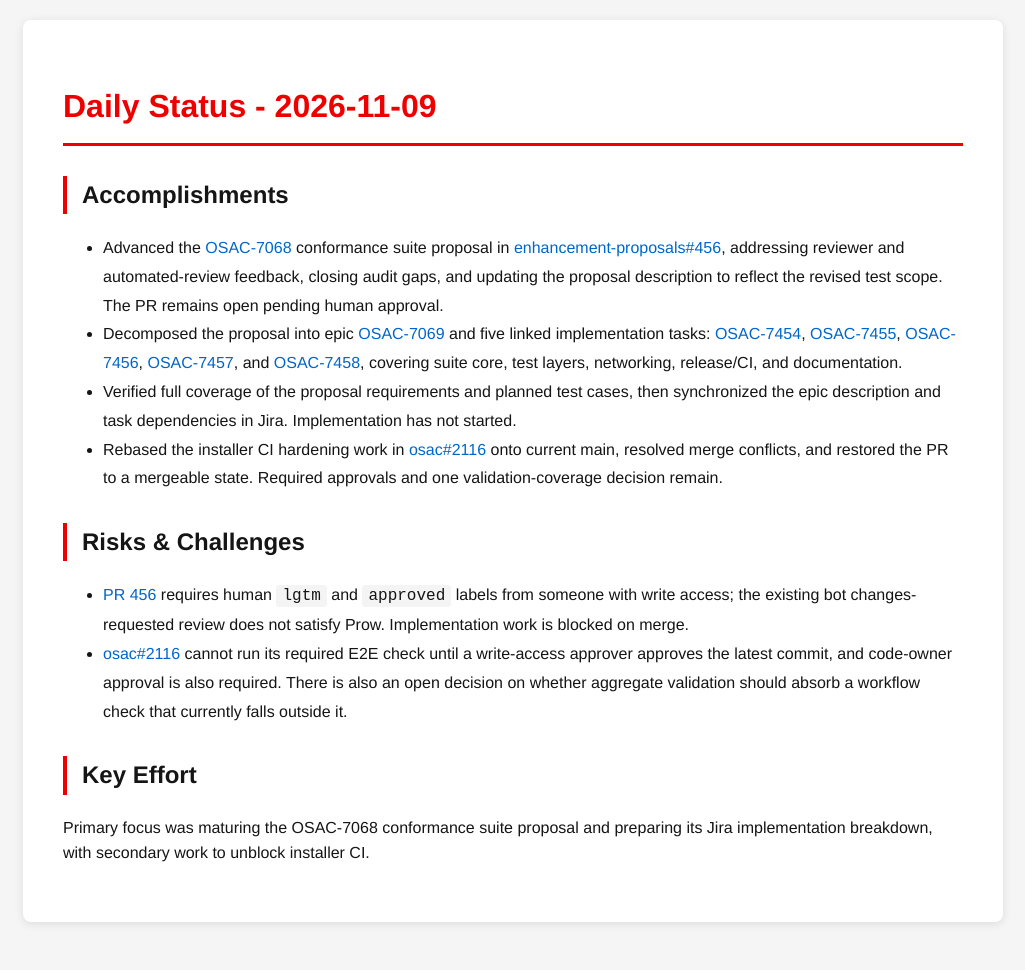
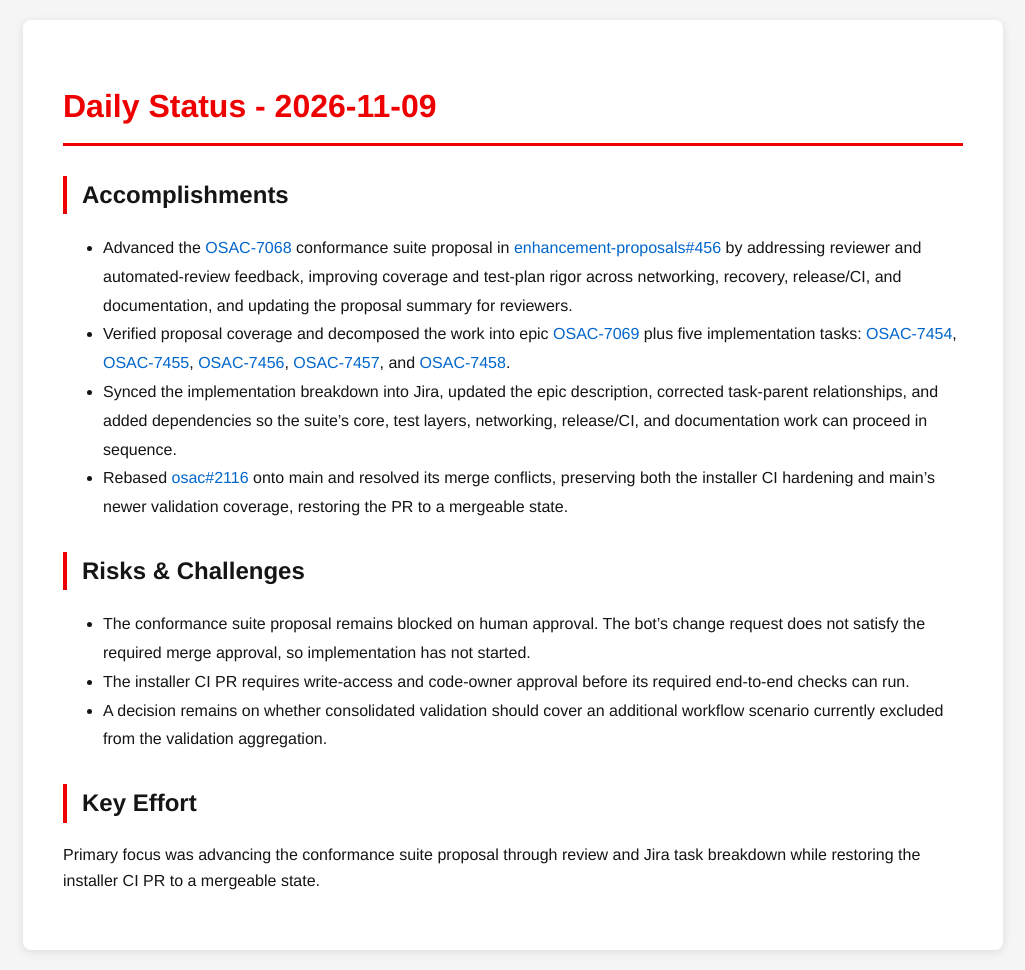
Before and after one commit to tzvatot/daily-status, a Jekyll site: the page built from 2026-11-09.md, in a window 1280 px wide. Shown: the whole page, without its empty margins (127-1152 px from the left). Built offline with Jekyll 4.4.1, drawn with Linux system fonts in a browser that asks for light colours; before the commit the page ends 942 px from its top, so only the background shows below that.

Commit message:
Daily status update - 2026-11-09

```diff
--- a/2026-11-09.md
+++ b/2026-11-09.md
@@ -7,14 +7,15 @@ date: 2026-11-09
 # Daily Status - 2026-11-09
 
 ## Accomplishments
-- Advanced the [OSAC-7068](https://redhat.atlassian.net/browse/OSAC-7068) conformance suite proposal in [enhancement-proposals#456](https://github.com/osac-project/enhancement-proposals/pull/456), addressing reviewer and automated-review feedback, closing audit gaps, and updating the proposal description to reflect the revised test scope. The PR remains open pending human approval.
-- Decomposed the proposal into epic [OSAC-7069](https://redhat.atlassian.net/browse/OSAC-7069) and five linked implementation tasks: [OSAC-7454](https://redhat.atlassian.net/browse/OSAC-7454), [OSAC-7455](https://redhat.atlassian.net/browse/OSAC-7455), [OSAC-7456](https://redhat.atlassian.net/browse/OSAC-7456), [OSAC-7457](https://redhat.atlassian.net/browse/OSAC-7457), and [OSAC-7458](https://redhat.atlassian.net/browse/OSAC-7458), covering suite core, test layers, networking, release/CI, and documentation.
-- Verified full coverage of the proposal requirements and planned test cases, then synchronized the epic description and task dependencies in Jira. Implementation has not started.
-- Rebased the installer CI hardening work in [osac#2116](https://github.com/osac-project/osac/pull/2116) onto current main, resolved merge conflicts, and restored the PR to a mergeable state. Required approvals and one validation-coverage decision remain.
+- Advanced the [OSAC-7068](https://redhat.atlassian.net/browse/OSAC-7068) conformance suite proposal in [enhancement-proposals#456](https://github.com/osac-project/enhancement-proposals/pull/456) by addressing reviewer and automated-review feedback, improving coverage and test-plan rigor across networking, recovery, release/CI, and documentation, and updating the proposal summary for reviewers.
+- Verified proposal coverage and decomposed the work into epic [OSAC-7069](https://redhat.atlassian.net/browse/OSAC-7069) plus five implementation tasks: [OSAC-7454](https://redhat.atlassian.net/browse/OSAC-7454), [OSAC-7455](https://redhat.atlassian.net/browse/OSAC-7455), [OSAC-7456](https://redhat.atlassian.net/browse/OSAC-7456), [OSAC-7457](https://redhat.atlassian.net/browse/OSAC-7457), and [OSAC-7458](https://redhat.atlassian.net/browse/OSAC-7458).
+- Synced the implementation breakdown into Jira, updated the epic description, corrected task-parent relationships, and added dependencies so the suite's core, test layers, networking, release/CI, and documentation work can proceed in sequence.
+- Rebased [osac#2116](https://github.com/osac-project/osac/pull/2116) onto main and resolved its merge conflicts, preserving both the installer CI hardening and main's newer validation coverage, restoring the PR to a mergeable state.
 
 ## Risks & Challenges
-- [PR 456](https://github.com/osac-project/enhancement-proposals/pull/456) requires human `lgtm` and `approved` labels from someone with write access; the existing bot changes-requested review does not satisfy Prow. Implementation work is blocked on merge.
-- [osac#2116](https://github.com/osac-project/osac/pull/2116) cannot run its required E2E check until a write-access approver approves the latest commit, and code-owner approval is also required. There is also an open decision on whether aggregate validation should absorb a workflow check that currently falls outside it.
+- The conformance suite proposal remains blocked on human approval. The bot's change request does not satisfy the required merge approval, so implementation has not started.
+- The installer CI PR requires write-access and code-owner approval before its required end-to-end checks can run.
+- A decision remains on whether consolidated validation should cover an additional workflow scenario currently excluded from the validation aggregation.
 
 ## Key Effort
-Primary focus was maturing the OSAC-7068 conformance suite proposal and preparing its Jira implementation breakdown, with secondary work to unblock installer CI.
+Primary focus was advancing the conformance suite proposal through review and Jira task breakdown while restoring the installer CI PR to a mergeable state.
```
